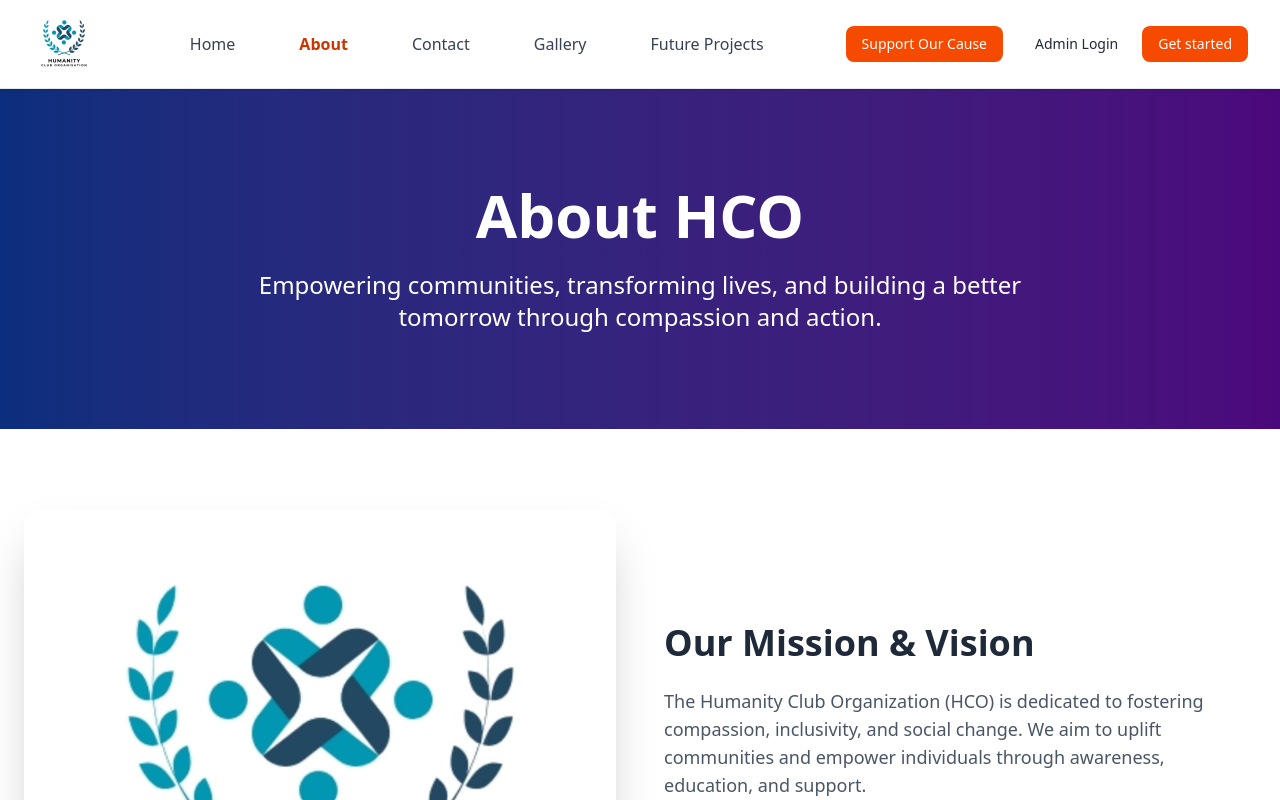
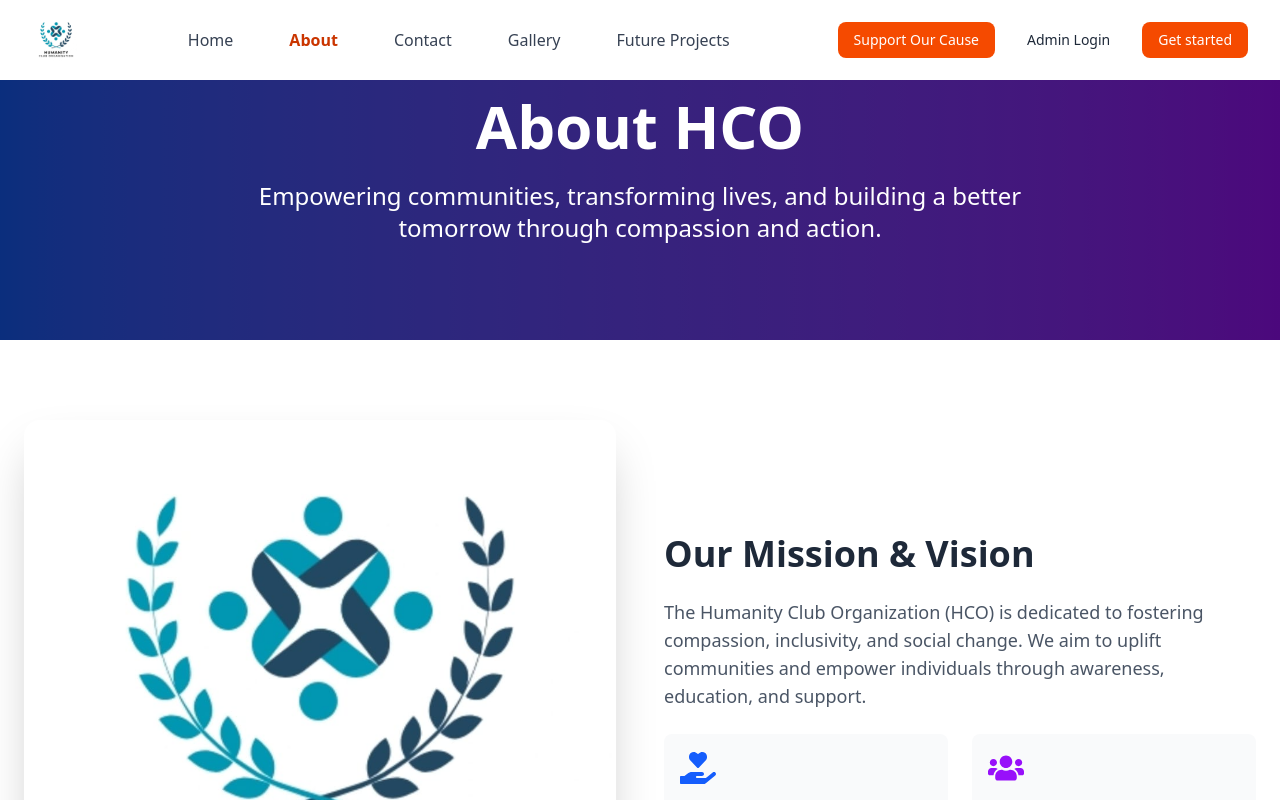
Before and after one commit to ADIII-03/HCOpage, a React (Vite) app: page /about in a window 1280 px wide. Shown: the top 800 px of the page. Built offline with nearby package versions, Linux system fonts and the light colour scheme.

Commit message:
Updated frontend

```diff
--- a/src/components/Header/Header.jsx
+++ b/src/components/Header/Header.jsx
@@ -1,4 +1,4 @@
-import React, { useState } from "react";
+import React, { useState, useEffect } from "react";
 import { Link, NavLink, useNavigate, useLocation } from "react-router-dom";
 import { useAuth } from "../../context/AuthContext";
 
@@ -7,6 +7,17 @@ function Header() {
   const { user, logout } = useAuth();
   const navigate = useNavigate();
   const location = useLocation();
+  const [isScrolled, setIsScrolled] = useState(false);
+
+  useEffect(() => {
+    const handleScroll = () => {
+      const offset = window.scrollY;
+      setIsScrolled(offset > 50);
+    };
+
+    window.addEventListener('scroll', handleScroll);
+    return () => window.removeEventListener('scroll', handleScroll);
+  }, []);
 
   const toggleMenu = () => setIsMenuOpen(!isMenuOpen);
   const closeMenu = () => setIsMenuOpen(false);
@@ -20,30 +31,114 @@ function Header() {
         donationSection.scrollIntoView({ behavior: 'smooth' });
       }
     }
+    closeMenu();
   };
 
   return (
-    <header className="shadow sticky top-0 z-50 bg-white">
-      <nav className="px-6 lg:px-8 py-3 border-b border-gray-200">
+    <header className={`fixed top-0 w-full z-50 transition-all duration-300 ${isScrolled ? 'bg-white/95 backdrop-blur-sm shadow-md' : 'bg-white'}`}>
+      <nav className="px-4 lg:px-8 py-2">
         <div className="flex flex-wrap justify-between items-center mx-auto max-w-screen-xl">
           {/* Logo */}
-          <Link to="/" className="flex items-center">
-            <img src="/11zon_cropped.png" className="mr-3 h-16 w-auto" alt="Logo" />
+          <Link to="/" className="flex items-center py-2">
+            <img src="/11zon_cropped.png" className="h-12 w-auto" alt="Logo" />
           </Link>
 
-          {/* Hamburger Menu */}
+          {/* Mobile Menu Button */}
           <button
-            className="lg:hidden p-2 focus:outline-none"
+            className="lg:hidden p-2 rounded-lg hover:bg-gray-100 focus:outline-none focus:ring-2 focus:ring-gray-200"
             onClick={toggleMenu}
             aria-label="Toggle menu"
           >
             <svg className="w-6 h-6" fill="none" stroke="currentColor" viewBox="0 0 24 24">
-              <path strokeLinecap="round" strokeLinejoin="round" strokeWidth="2" d="M4 6h16M4 12h16m-7 6h7" />
+              <path strokeLinecap="round" strokeLinejoin="round" strokeWidth="2"
+                d={isMenuOpen ? "M6 18L18 6M6 6l12 12" : "M4 6h16M4 12h16M4 18h16"} />
             </svg>
           </button>
 
-          {/* Login/Logout and Support Buttons */}
-          <div className="flex items-center lg:order-2 space-x-4">
+          {/* Navigation Links - Mobile */}
+          <div className={`${isMenuOpen ? "flex" : "hidden"} lg:hidden fixed inset-0 top-[64px] bg-white/95 backdrop-blur-sm z-40`}>
+            <div className="w-full h-full flex flex-col items-center pt-4 pb-20 overflow-y-auto">
+              {[
+                { name: "Home", path: "/" },
+                { name: "About", path: "/about" },
+                { name: "Contact", path: "/contact" },
+                { name: "Gallery", path: "/gallery" },
+                { name: "Future Projects", path: "/FutureProjects" },
+              ].map((item) => (
+                <NavLink
+                  key={item.path}
+                  to={item.path}
+                  className={({ isActive }) =>
+                    `w-full text-center py-4 text-lg ${
+                      isActive ? "text-orange-700 font-bold" : "text-gray-700"
+                    }`
+                  }
+                  onClick={closeMenu}
+                >
+                  {item.name}
+                </NavLink>
+              ))}
+              <div className="mt-4 flex flex-col gap-3 w-full px-4">
+                <button
+                  onClick={scrollToDonation}
+                  className="w-full py-3 text-white bg-orange-600 hover:bg-orange-700 rounded-lg font-medium text-base"
+                >
+                  Support Our Cause
+                </button>
+                {user ? (
+                  <button
+                    onClick={() => { logout(); closeMenu(); }}
+                    className="w-full py-3 text-gray-800 bg-gray-100 hover:bg-gray-200 rounded-lg font-medium text-base"
+                  >
+                    Logout
+                  </button>
+                ) : (
+                  <Link
+                    to="/admin"
+                    className="w-full py-3 text-center text-gray-800 bg-gray-100 hover:bg-gray-200 rounded-lg font-medium text-base"
+                    onClick={closeMenu}
+                  >
+                    Admin Login
+                  </Link>
+                )}
+                <a
+                  href="https://forms.gle/L8PMpknuJmoMUbBs6"
+                  target="_blank"
+                  rel="noopener noreferrer"
+                  className="w-full py-3 text-center text-white bg-orange-600 hover:bg-orange-700 rounded-lg font-medium text-base"
+                  onClick={closeMenu}
+                >
+                  Get started
+                </a>
+              </div>
+            </div>
+          </div>
+
+          {/* Desktop Navigation */}
+          <div className="hidden lg:flex lg:items-center lg:space-x-8">
+            {[
+              { name: "Home", path: "/" },
+              { name: "About", path: "/about" },
+              { name: "Contact", path: "/contact" },
+              { name: "Gallery", path: "/gallery" },
+              { name: "Future Projects", path: "/FutureProjects" },
+            ].map((item) => (
+              <NavLink
+                key={item.path}
+                to={item.path}
+                className={({ isActive }) =>
+                  `py-2 px-3 rounded-lg transition duration-200 ${
+                    isActive ? "text-orange-700 font-bold" : "text-gray-700 hover:text-orange-700"
+                  }`
+                }
+              >
+                {item.name}
+              </NavLink>
+            ))}
+          </div>
+
+          {/* Desktop Action Buttons */}
+          <div className="hidden lg:flex lg:items-center lg:space-x-4">
             <button
               onClick={scrollToDonation}
               className="text-white bg-orange-600 hover:bg-orange-700 font-medium rounded-lg text-sm px-4 py-2 transition-colors duration-300"
@@ -53,19 +148,18 @@ function Header() {
             {user ? (
               <button
                 onClick={logout}
-                className="text-gray-800 hover:bg-gray-100 font-medium rounded-lg text-sm px-4 py-2 mr-2"
+                className="text-gray-800 hover:bg-gray-100 font-medium rounded-lg text-sm px-4 py-2"
               >
                 Logout
               </button>
             ) : (
               <Link
                 to="/admin"
-                className="text-gray-800 hover:bg-gray-100 font-medium rounded-lg text-sm px-4 py-2 mr-2"
+                className="text-gray-800 hover:bg-gray-100 font-medium rounded-lg text-sm px-4 py-2"
               >
                 Admin Login
               </Link>
             )}
-
             <a
               href="https://forms.gle/L8PMpknuJmoMUbBs6"
               target="_blank"
@@ -75,33 +169,6 @@ function Header() {
               Get started
             </a>
           </div>
-
-          {/* Navigation Links */}
-          <div className={`${isMenuOpen ? "block" : "hidden"} lg:flex lg:w-auto lg:order-1`}>
-            <ul className="flex flex-col lg:flex-row lg:space-x-8 font-medium mt-4 lg:mt-0">
-              {[
-                { name: "Home", path: "/" },
-                { name: "About", path: "/about" },
-                { name: "Contact", path: "/contact" },
-                { name: "Gallery", path: "/gallery" },
-                { name: "Future Projects", path: "/FutureProjects" },
-              ].map((item) => (
-                <li key={item.path}>
-                  <NavLink
-                    to={item.path}
-                    className={({ isActive }) =>
-                      `block py-2 px-4 rounded-lg transition duration-200 ${
-                        isActive ? "text-orange-700 font-bold" : "text-gray-700 hover:text-orange-700"
-                      }`
-                    }
-                    onClick={closeMenu}
-                  >
-                    {item.name}
-                  </NavLink>
-                </li>
-              ))}
-            </ul>
-          </div>
         </div>
       </nav>
     </header>
```
Also changed, not shown: src/components/Home/Home.jsx (+12 -19 lines).
